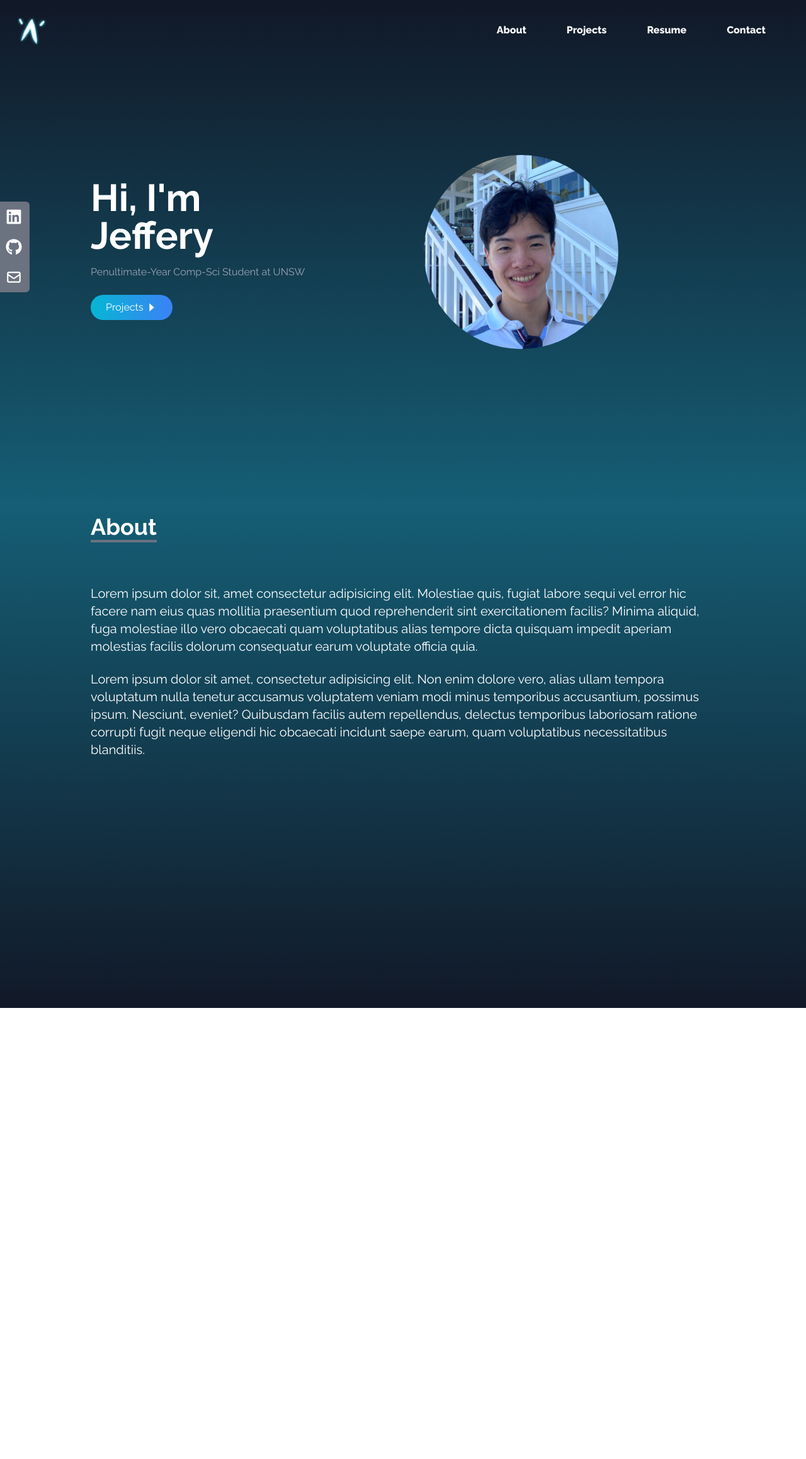
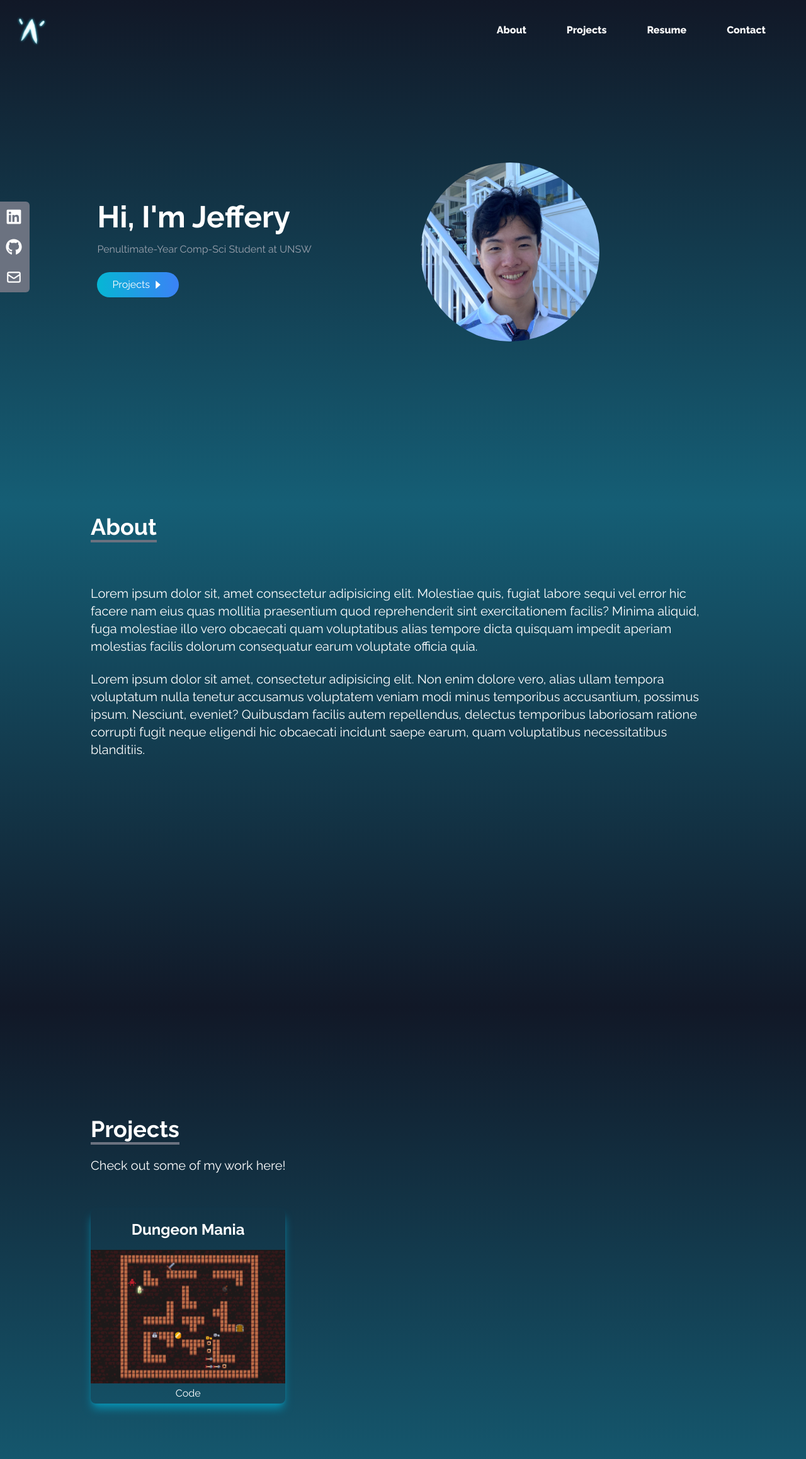
Before and after one commit to madh0c/madh0c.github.io, a React (Vite) app: page / in a window 1280 px wide. Shown: the top 2316 px of the page at 63% size. Before the commit the page ends 1600 px from the top, so only its background shows below. Built offline with nearby package versions, Linux system fonts and the light colour scheme; a web font is replaced by a local one.

Commit message:
projects skeleton

```diff
--- a/src/App.jsx
+++ b/src/App.jsx
@@ -1,6 +1,7 @@
 import About from "./components/About";
 import Home from "./components/Home"
 import NavBar from "./components/NavBar"
+import Portfolio from "./components/Portfolio"
 import SocialLinks from "./components/SocialLinks";
 
 
@@ -10,6 +11,7 @@ function App() {
       <NavBar />
       <Home />
       <About />
+      <Portfolio />
       <SocialLinks />
     </div>
   );
--- a/src/components/Home.jsx
+++ b/src/components/Home.jsx
@@ -7,7 +7,7 @@ const Home = () => {
     <div name='home' className='h-screen w-full bg-gradient-to-b from-gray-900 to-cyan-800'>
         <div className='max-w-screen-lg px-4 mx-auto flex flex-col items-center justify-center h-full md:flex-row'>
           <div className='flex flex-col justify-center h-full'>
-            <h2 className='text-4xl sm:text-6xl font-bold text-white'>
+            <h2 className='text-3xl sm:text-5xl font-bold text-white'>
               Hi, I'm Jeffery
             </h2>
             <p className='text-gray-400 py-4 max-w-md'>
@@ -24,7 +24,7 @@ const Home = () => {
           </div>
 
           <div>
-            <img src={HeroImage} alt="heroImg" className='rounded-full mx-auto w-1/2' />
+            <img src={HeroImage} alt="heroImg" className='rounded-full mx-auto place-self-auto w-[45%]' />
           </div>
         </div>
     </div>
--- /dev/null
+++ b/src/components/Portfolio.jsx
@@ -0,0 +1,37 @@
+import React from 'react'
+import dungeonMania from '../assets/projects/dungeonMania.png'
+
+const Portfolio = () => {
+
+  const projects = [
+    {
+      id: 1,
+      src: dungeonMania
+    }
+  ]
+
+  return (
+    <div name='portfolio' className='bg-gradient-to-b from-gray-900 to-cyan-800 w-full text-white md:h-screen'>
+      <div className='max-w-screen-lg p-4 mx-auto flex flex-col justify-center w-full h-full'>
+        <div className='pb-8'>
+          <p className='text-4xl font-bold inline border-b-4 border-gray-500'>Projects</p>
+          <p className='py-6 text-xl'>Check out some of my work here!</p>
+        </div>
+
+        <div className='grid sm:grid-cols-2 md:grid-cols-3 gap-8 px-12 sm:px-0'>
+          <div className='shadow-lg shadow-cyan-600 rounded-lg'>
+            <div className='flex items-center justify-center'>
+              <p className='m-4 text-2xl font-bold'> Dungeon Mania</p>
+            </div>
+            <img src={dungeonMania} alt="" />
+            <div className='flex items-center justify-center'>
+              <button className='m-1 hover:scale-110 duration-150'> Code</button>
+            </div>
+          </div>
+        </div>
+      </div>
+    </div>
+  )
+}
+
+export default Portfolio
```
Also changed, not shown: src/assets/projects/dungeonMania.png (added).
